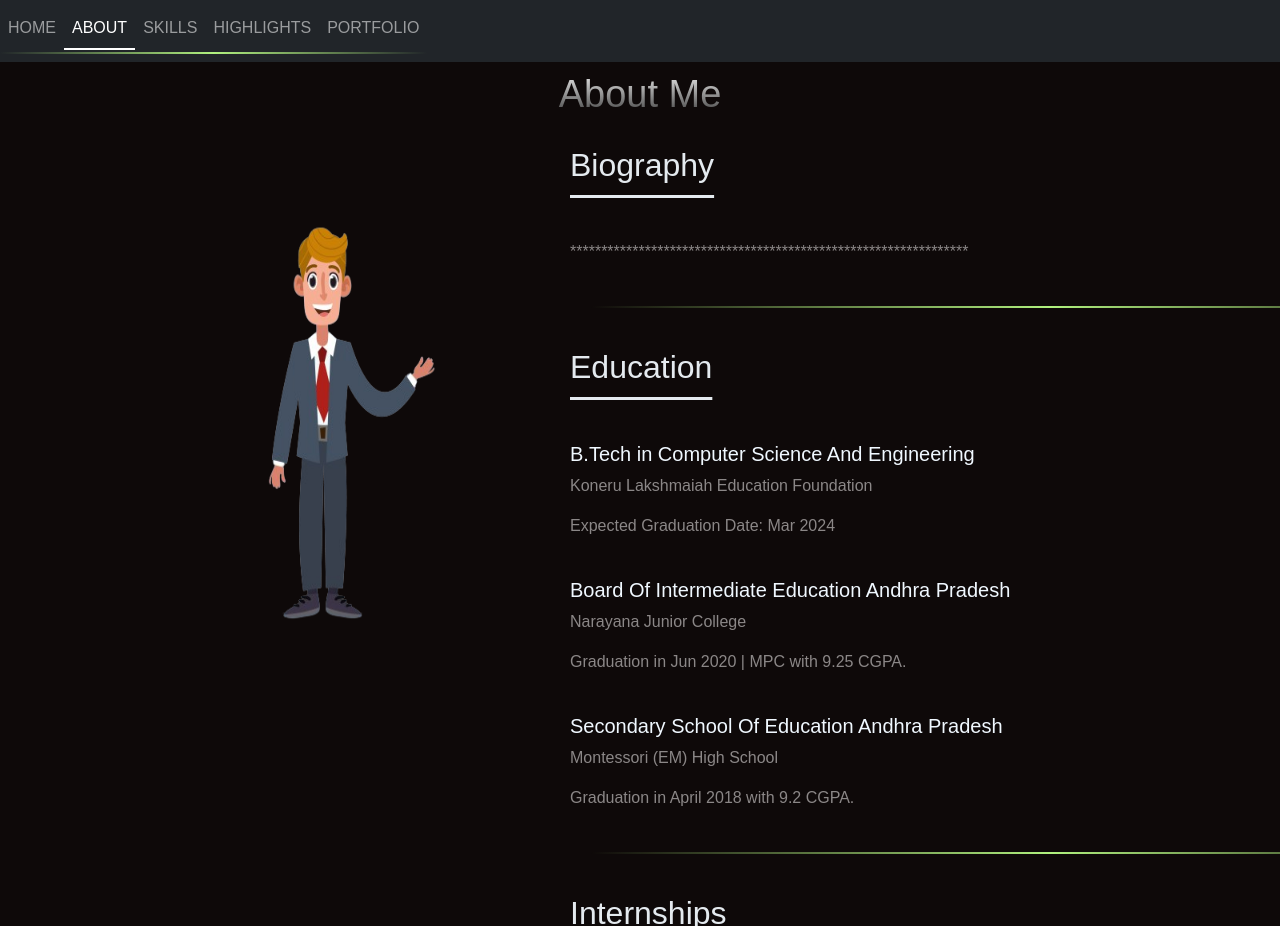
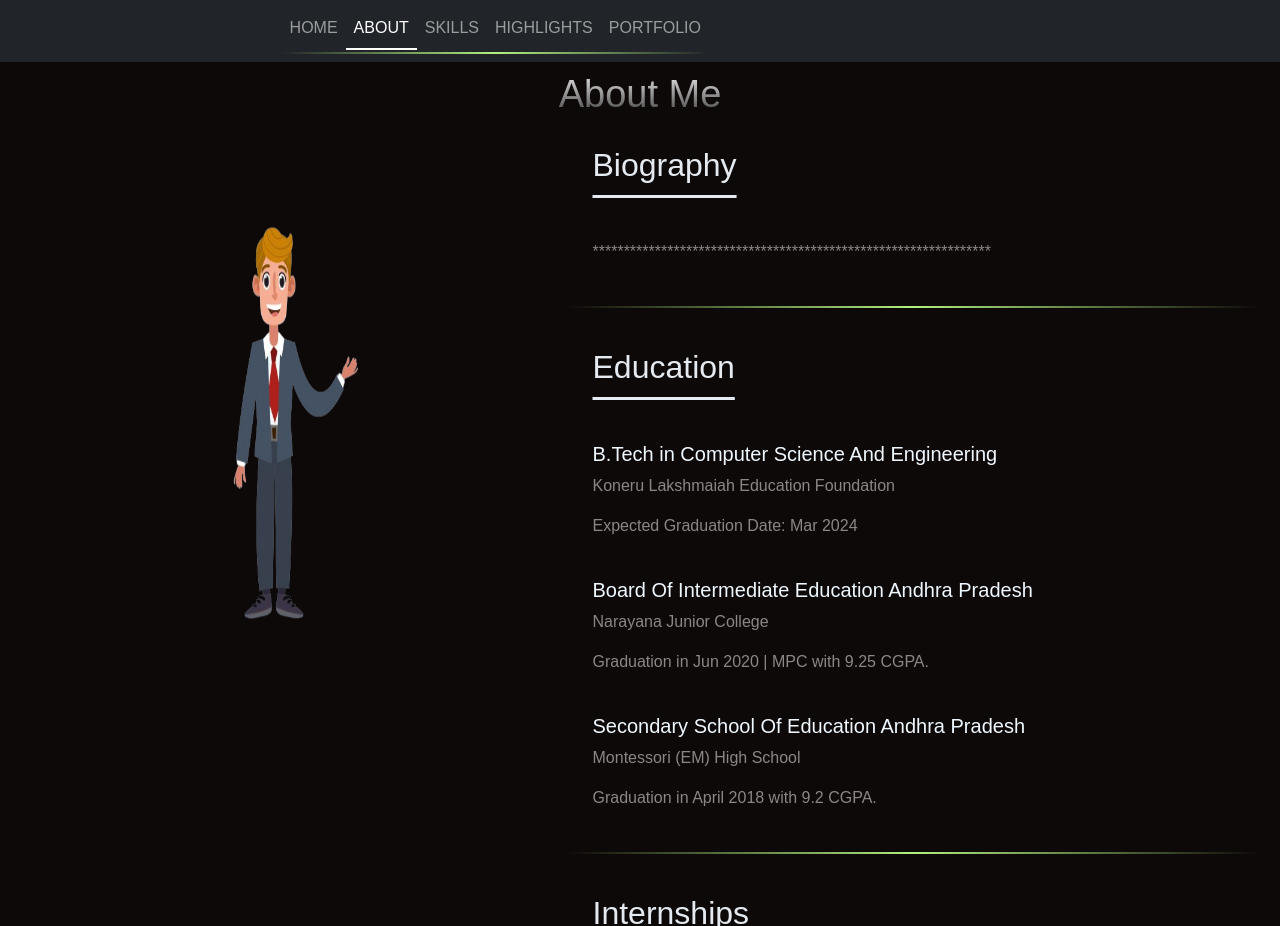
Before and after one commit to medepallipremchandu/premportfolio, a React (Create React App) app: page /About in a window 1280 px wide. Built offline with nearby package versions, Linux system fonts and the light colour scheme.

Commit message:
portfolio

```diff
--- a/src/components/About.css
+++ b/src/components/About.css
@@ -12,21 +12,21 @@ body {
 
 #image {
   flex: 0 0 auto; /* Do not grow, do not shrink, fixed width */
-  width: 400px; /* Adjust the width as needed */
+  width: 300px; /* Adjust the width as needed */
   position: fixed;
   top: 0;
   left: 10%;
   height: 100vh; /* Full height of the viewport */
-  overflow:visible;
+  overflow: hidden;
 }
 
 #content {
   flex: 1; /* Grow to fill remaining space */
-  margin-left: 320px; /* Adjust the margin based on image width + spacing */
+  margin-left: 350px; /* Adjust the margin based on image width + spacing */
   padding: 20px;
   overflow-y: scroll; /*Enable vertical scrolling for content*/
   height: 100vh; /* Full height of the viewport */
-  left:5%;
+  left:50%;
 }
 
 .img1 {
@@ -59,17 +59,18 @@ body {
 .p4{
 padding-right: 33%;
 }
-.gradient-underline::after {
+.gradient-underline2::after {
   background: rgb(209, 244, 134);
   background: linear-gradient(to right, transparent 0%, rgb(177, 241, 127) 50%, transparent 100%);
   content: "";
   position: absolute;
   bottom: 0;
-  left: 250px;
+  left: 0;
   height: 2px;
   width: 100%;
 }
-.gradient-underline {
+.gradient-underline2 {
+  margin-left: 22%;
   padding-bottom: 4px;
   position: relative;
   text-decoration: none;
```
Also changed, not shown: src/components/About.js (+4 -4 lines).
